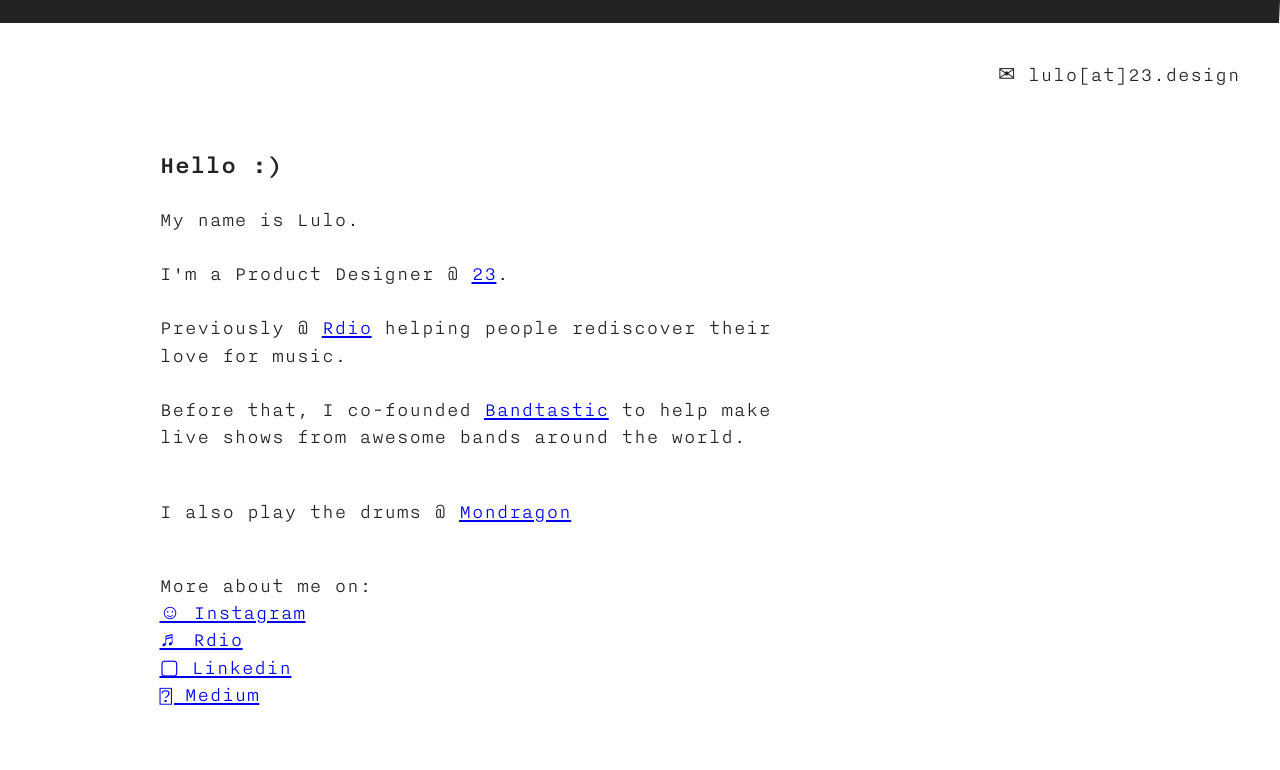
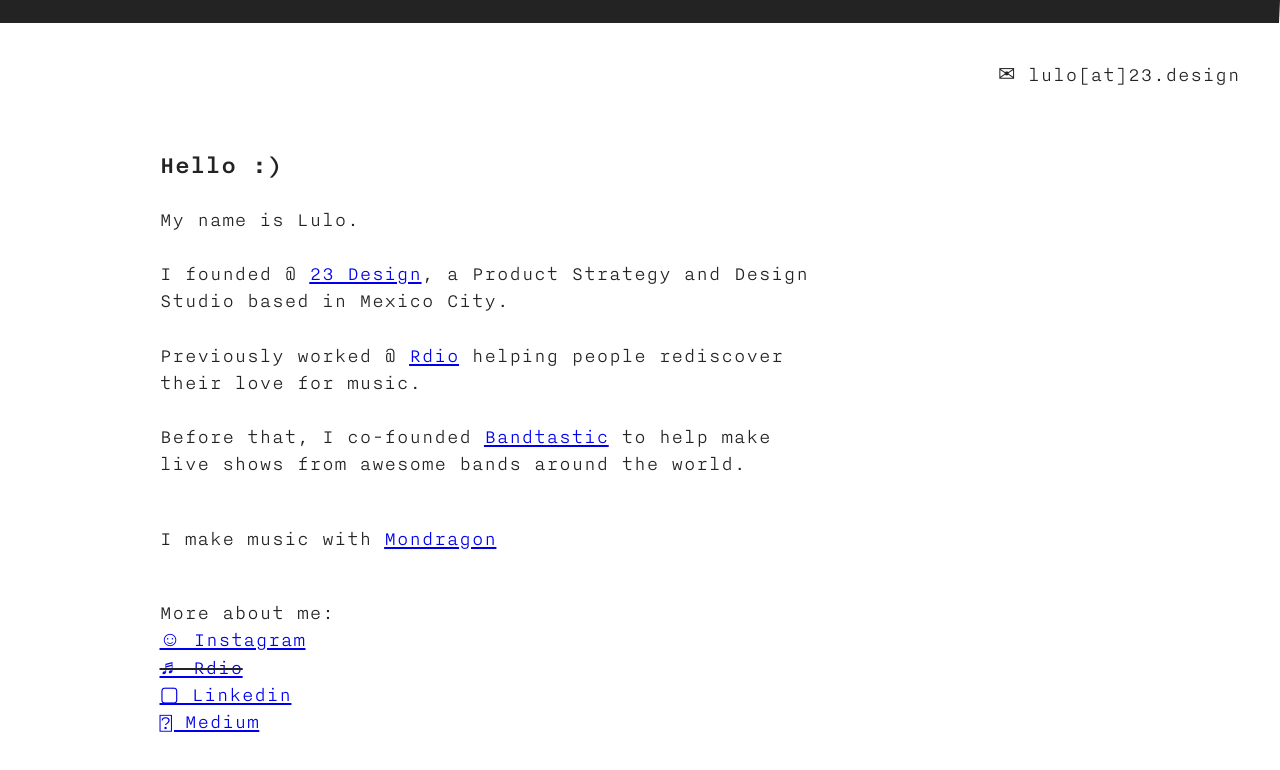
Before and after one commit to lulomx/lulomx.github.io, a plain HTML site: page index.html in a window 1280 px wide. Drawn offline with Linux system fonts and the light colour scheme.

Commit message:
Update 2015

```diff
--- a/index.html
+++ b/index.html
@@ -28,17 +28,17 @@
 				<div class="project">
 					<h3 class="title">Hello :)</h3>
 					<p>My name is Lulo.</p>
-					<p>I'm a Product Designer @ <a href="http://23.design">23</a>.
-					<p>Previously @ <a href="http://rdio.com">Rdio</a> helping people rediscover their love for music.</p>
+					<p>I founded @ <a href="http://23.design">23 Design</a>, a Product Strategy and Design Studio based in Mexico City.
+					<p>Previously worked @ <a href="http://rdio.com">Rdio</a> helping people rediscover their love for music.</p>
 					<p>Before that, I co-founded <a href="https://www.youtube.com/watch?v=xGBvg33LUSI">Bandtastic</a> to help make live shows from awesome bands around the world.</p>
 					<br>
-					<p>I also play the drums @ <a href="http://mondragon.fm">Mondragon</a> </p>
+					<p>I make music with <a href="http://mondragon.fm">Mondragon</a> </p>
 				</br>
-					<p class="links">More about me on:
+					<p class="links">More about me:
 					</br>
 						<a href="http://instagram.com/lulomx">☺ Instagram</a>
 						</br>
-						<a href="http://www.rdio.com/people/lulomx/">♬ Rdio</a>
+						<strike><a href="http://www.rdio.com/people/lulomx/">♬ Rdio</a></strike>
 						</br>
 						<a href="http://mx.linkedin.com/in/lulomx/">▢ Linkedin</a>
 						</br>
```
